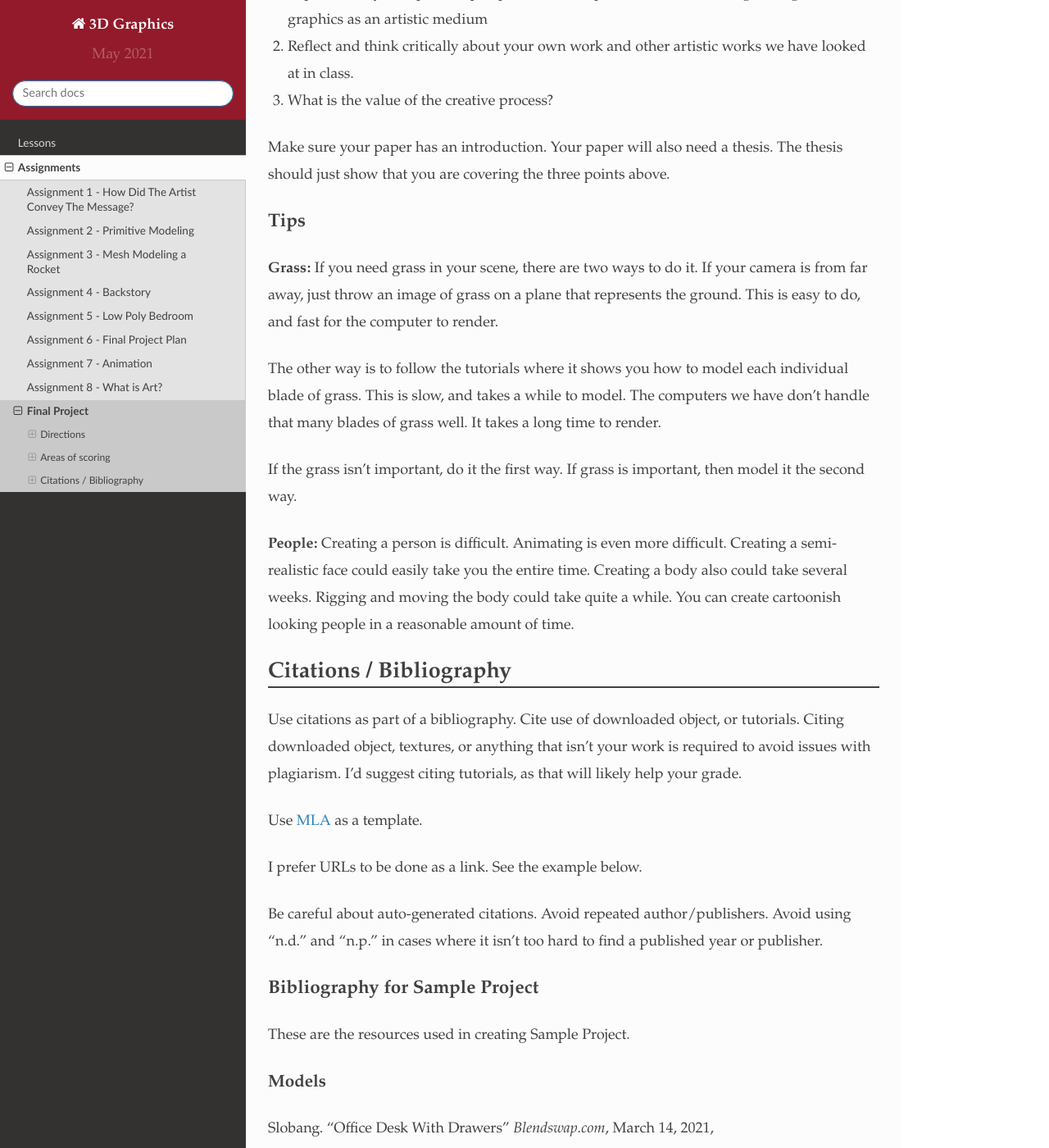
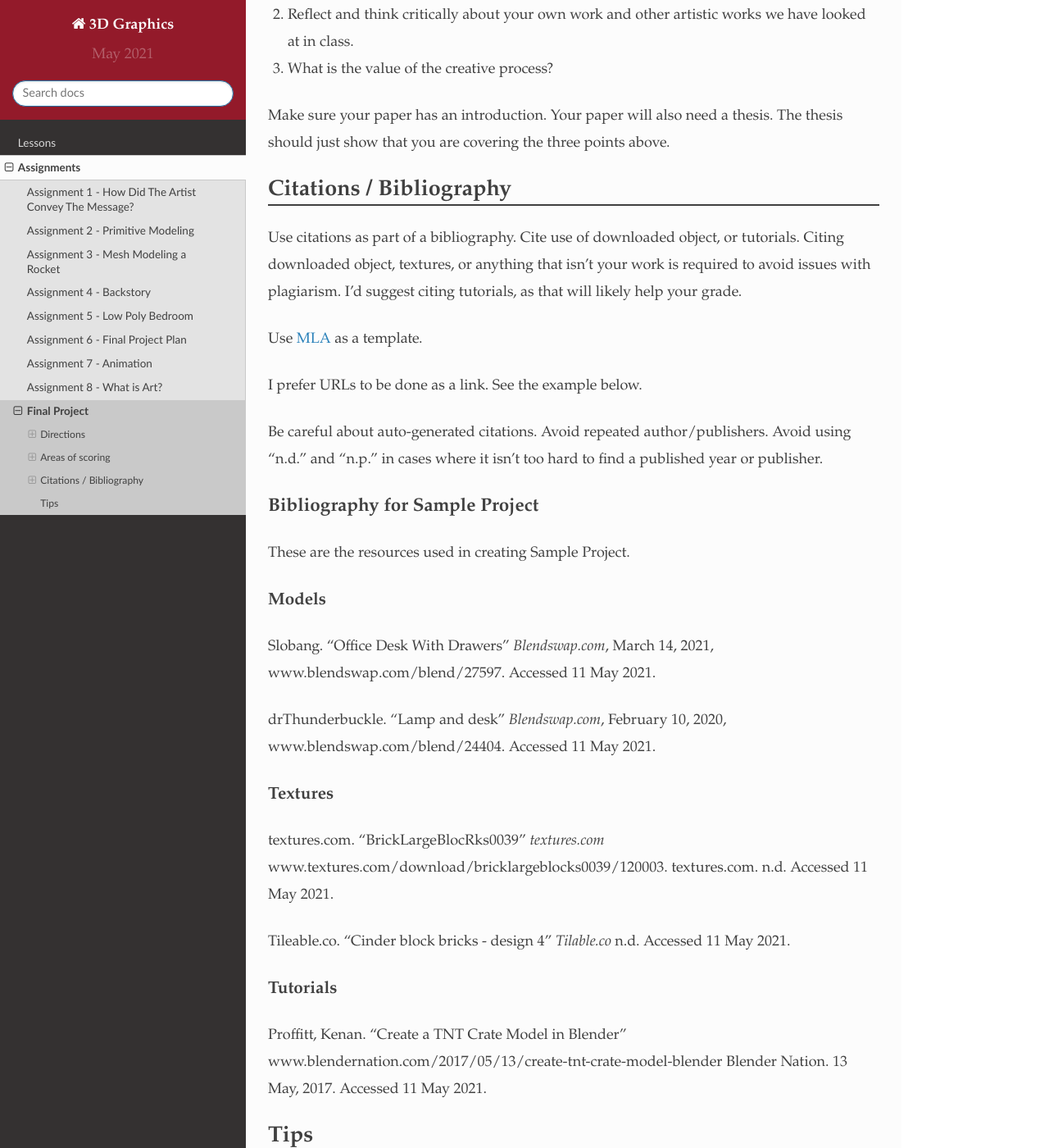
Before and after one commit to pvcraven/3d_graphics_class, a Sphinx documentation site: the page built from source/assignments/final_assignment/index.rst, in a window 1280 px wide and 1400 px high, scrolled down 3772 px. Shown: the whole window at 82% size. Built offline with Sphinx 7.4.7 and the Read the Docs theme 2.0.0, drawn with Linux system fonts in a browser that asks for light colours; some of the changed text lies outside the part shown.

Commit message:
Update index.rst

```diff
--- a/source/assignments/final_assignment/index.rst
+++ b/source/assignments/final_assignment/index.rst
@@ -43,9 +43,9 @@
 3.  Upload all required ``.blend`` files. Do not upload ``.blend1`` files. Those
     are not the files you are looking for.
 4.  Upload all rendered images or movies (links to YouTube, Vimeo, or similar are ok)
-6.  Upload rubric spreadsheet :download:`CIS_Final_Project_Template.xlsx<CIS_Final_Project_Template.xlsx>`.
+5.  Upload rubric spreadsheet :download:`CIS_Final_Project_Template.xlsx<CIS_Final_Project_Template.xlsx>`.
     Spell check the spreadsheet before turning it in.
-5.  Upload a bibliography document with all citations of work used. See :ref:`Final_Project_Citations`.
+6.  Upload a bibliography document with all citations of work used. See :ref:`Final_Project_Citations`.
 7.  Upload a reflection, one reflection for the whole group, not individual. Can be combined with the citations. See :ref:`reflection`.
 8.  Please do *not* zip files together, if at all possible.
 
@@ -132,27 +132,6 @@
 Make sure your paper has an introduction. Your paper will also need a thesis.
 The thesis should just show that you are covering the three points above.
 
-Tips
-^^^^
-
-**Grass:** If you need grass in your scene, there are two ways to do it. If your camera
-is from far away, just throw an image of grass on a plane that represents the
-ground. This is easy to do, and fast for the computer to render.
-
-The other way is to follow the tutorials where it shows you how to model each
-individual blade of grass. This is slow, and takes a while to model. The computers
-we have don't handle that many blades of grass well. It takes a long time to
-render.
-
-If the grass isn't important, do it the first way. If grass is important, then
-model it the second way.
-
-**People:** Creating a person is difficult. Animating is even more difficult.
-Creating a semi-realistic face could easily take you the entire time. Creating
-a body also could take several weeks. Rigging and moving the body could take
-quite a while. You can create cartoonish looking people in a reasonable amount
-of time.
-
 .. _Final_Project_Citations:
 
 Citations / Bibliography
@@ -219,3 +198,24 @@
 www.blendernation.com/2017/05/13/create-tnt-crate-model-blender
 Blender Nation. 13 May, 2017.
 Accessed 11 May 2021.
+
+Tips
+----
+
+**Grass:** If you need grass in your scene, there are two ways to do it. If your camera
+is from far away, just throw an image of grass on a plane that represents the
+ground. This is easy to do, and fast for the computer to render.
+
+The other way is to follow the tutorials where it shows you how to model each
+individual blade of grass. This is slow, and takes a while to model. The computers
+we have don't handle that many blades of grass well. It takes a long time to
+render.
+
+If the grass isn't important, do it the first way. If grass is important, then
+model it the second way.
+
+**People:** Creating a person is difficult. Animating is even more difficult.
+Creating a semi-realistic face could easily take you the entire time. Creating
+a body also could take several weeks. Rigging and moving the body could take
+quite a while. You can create cartoonish looking people in a reasonable amount
+of time.
```
